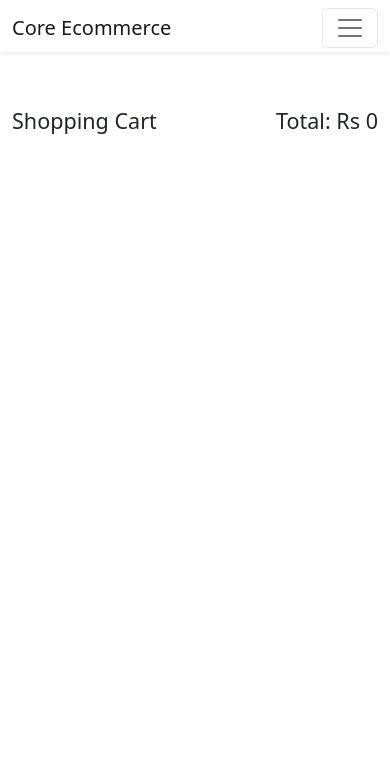
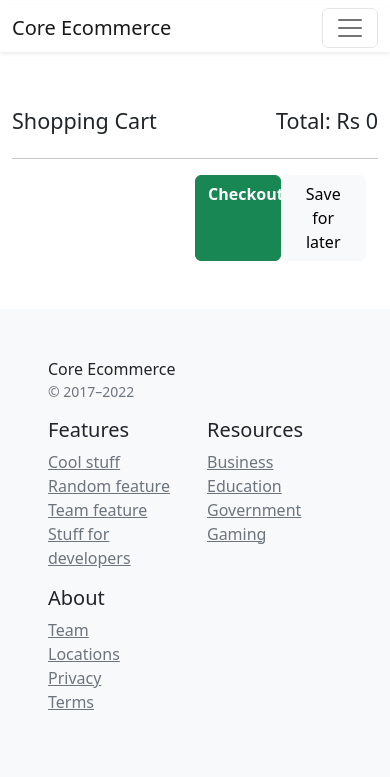
Before and after one commit to AbhinasRegmi/ecommerce, a Django app: page /basket/ in a window 390 px wide. Shown: the top 777 px of the page. Run offline with Django 4.2, Linux system fonts and the light colour scheme; data that the repository does not hold is empty; some libraries are stand-ins or nearby versions.

Commit message:
Styles Refactoring

```diff
--- a/templates/base.html
+++ b/templates/base.html
@@ -15,6 +15,11 @@
       integrity="sha384-Zenh87qX5JnK2Jl0vWa8Ck2rdkQ2Bzep5IDxbcnCeuOxjzrPF/et3URy9Bv1WTRi"
       crossorigin="anonymous"
     />
+
+
+    <script src="https://cdn.jsdelivr.net/npm/popper.js@1.12.9/dist/umd/popper.min.js" integrity="sha384-ApNbgh9B+Y1QKtv3Rn7W3mgPxhU9K/ScQsAP7hUibX39j7fakFPskvXusvfa0b4Q" crossorigin="anonymous"></script>
+    <script src="https://code.jquery.com/jquery-3.2.1.slim.min.js" integrity="sha384-KJ3o2DKtIkvYIK3UENzmM7KCkRr/rE9/Qpg6aAZGJwFDMVNA/GpGFF93hXpG5KkN" crossorigin="anonymous"></script>
+    <script src="https://cdn.jsdelivr.net/npm/bootstrap@4.0.0/dist/js/bootstrap.min.js" integrity="sha384-JZR6Spejh4U02d8jOt6vLEHfe/JQGiRRSQQxSfFWpi1MquVdAyjUar5+76PVCmYl" crossorigin="anonymous"></script>
 
     <!-- for additional style files -->
     {% block styles %} {% endblock %}
@@ -37,12 +42,12 @@
         >
           <span class="navbar-toggler-icon"></span>
         </button>
+
         <div class="collapse navbar-collapse" id="navbarSupportedContent">
           <ul class="navbar-nav me-auto mb-2 mb-lg-0">
             <li class="nav-item dropdown">
               <a
                 class="nav-link dropdown-toggle"
-                href="#"
                 role="button"
                 data-bs-toggle="dropdown"
                 aria-expanded="false"
@@ -73,6 +78,44 @@
               <button class="btn btn-outline-success" type="submit">Search</button>
             </form> -->
 
+            {% if user.is_authenticated %}
+            <a
+            href="#loout"
+            type="button"
+            role="button"
+            class="btn btn-outline-dark pb-1 mx-1">
+
+            <div>
+              Logout
+          </div>
+           </a>
+            {% else %}
+            <a
+             href="#login"
+             type="button"
+             role="button"
+             class="btn btn-outline-dark pb-1 mx-1">
+
+             <div>
+              Login
+          </div>
+            </a>
+            {% endif %}
+
+            <a
+             href="#account"
+             type="button"
+             role="button"
+             class="btn btn-outline-dark pb-1 mx-1">
+
+             <div>
+              <svg xmlns="http://www.w3.org/2000/svg" width="22" height="22" fill="currentColor"
+                  class="bi bi-person" viewBox="0 0 16 16">
+                  <path
+                      d="M8 8a3 3 0 1 0 0-6 3 3 0 0 0 0 6zm2-3a2 2 0 1 1-4 0 2 2 0 0 1 4 0zm4 8c0 1-1 1-1 1H3s-1 0-1-1 1-4 6-4 6 3 6 4zm-1-.004c-.001-.246-.154-.986-.832-1.664C11.516 10.68 10.289 10 8 10c-2.29 0-3.516.68-4.168 1.332-.678.678-.83 1.418-.832 1.664h10z" />
+              </svg>
+          </div>
+            </a>
           <a
             type="button"
             role="button"
@@ -107,9 +150,47 @@
     <!-- override this in other templates -->
     {% block content %} {% endblock %}
 
-    <script src="https://code.jquery.com/jquery-3.2.1.slim.min.js" integrity="sha384-KJ3o2DKtIkvYIK3UENzmM7KCkRr/rE9/Qpg6aAZGJwFDMVNA/GpGFF93hXpG5KkN" crossorigin="anonymous"></script>
-    <script src="https://cdn.jsdelivr.net/npm/popper.js@1.12.9/dist/umd/popper.min.js" integrity="sha384-ApNbgh9B+Y1QKtv3Rn7W3mgPxhU9K/ScQsAP7hUibX39j7fakFPskvXusvfa0b4Q" crossorigin="anonymous"></script>
-    <script src="https://cdn.jsdelivr.net/npm/bootstrap@4.0.0/dist/js/bootstrap.min.js" integrity="sha384-JZR6Spejh4U02d8jOt6vLEHfe/JQGiRRSQQxSfFWpi1MquVdAyjUar5+76PVCmYl" crossorigin="anonymous"></script>
+
+
+
+    <!-- your footer here -->
+
+
+<footer class="container-fluid py-5 bg-light px-5 mt-5">
+  <div class="row">
+    <div class="col-12 col-md">
+      Core Ecommerce
+      <small class="d-block mb-3 text-muted">&copy; 2017–2022</small>
+    </div>
+    <div class="col-6 col-md">
+      <h5>Features</h5>
+      <ul class="list-unstyled text-small">
+        <li><a class="link-secondary" href="#">Cool stuff</a></li>
+        <li><a class="link-secondary" href="#">Random feature</a></li>
+        <li><a class="link-secondary" href="#">Team feature</a></li>
+        <li><a class="link-secondary" href="#">Stuff for developers</a></li>
+      </ul>
+    </div>
+    <div class="col-6 col-md">
+      <h5>Resources</h5>
+      <ul class="list-unstyled text-small">
+        <li><a class="link-secondary" href="#">Business</a></li>
+        <li><a class="link-secondary" href="#">Education</a></li>
+        <li><a class="link-secondary" href="#">Government</a></li>
+        <li><a class="link-secondary" href="#">Gaming</a></li>
+      </ul>
+    </div>
+    <div class="col-6 col-md">
+      <h5>About</h5>
+      <ul class="list-unstyled text-small">
+        <li><a class="link-secondary" href="#">Team</a></li>
+        <li><a class="link-secondary" href="#">Locations</a></li>
+        <li><a class="link-secondary" href="#">Privacy</a></li>
+        <li><a class="link-secondary" href="#">Terms</a></li>
+      </ul>
+    </div>
+  </div>
+</footer>
 
     <!-- for additional js scripts -->
     {% block scripts %} {% endblock %}
--- a/templates/basket/basket-sum-view.html
+++ b/templates/basket/basket-sum-view.html
@@ -17,6 +17,16 @@ Cart
                 <span id="total_price">Total: Rs {{basket.getTotalPrice}}</span>
             </div>
         </div>
+        <hr />
+        <div class="row">
+          <div class="col-6">
+            <div></div>
+          </div>
+        <div class="col-6 row">
+            <a role="button" href="" class="btn btn-success fw-bold col-6" type="button">Checkout</a>
+            <button class="btn btn-light col-6" type="button">Save for later</button>
+        </div>
+        </div>
 
         {% for item in basket %}
 
@@ -27,21 +37,21 @@ Cart
                   <div class="row g-3 bg-light py-1">
                     <div class="col-md-5 col-lg-5 order-md-first bg-light">
                       <img
-                        class="img-fluid mx-auto d-block width=100"
+                        class="img-fluid mx-auto d-block"
                         loading="lazy"
-
                         src="{{ product.image.url }}"
                         alt="{{product.slug}}"
+                        style="max-height:200px;max-width: 300px;"
                       />
                     </div>
                     <div class="col-md-7 col-lg-7 ps-md-3 ps-lg-5">
                       <h1 class="mb-0 h4">{{ product.title }}</h1>
-                      <p><span class="lead">{{ product.author }}</span> (Author)</p>
+                      <p><span class="lead">{{ product.author }}</span> (Merchant)</p>
 
                       <div class="border">
                         <div class="col border-bottom">
                           <div class="row p-3">
-                            <div class="col-6">Hardback</div>
+                            <div class="col-6">Digital</div>
                             <div class="col-6 text-end">
                                 <span>Unit </span>
                               <span>Rs.{{ item.price }}</span>
--- a/templates/store/category-view.html
+++ b/templates/store/category-view.html
@@ -16,9 +16,9 @@
       <div class="row">
 
         {% for product in product_list%}
-            <div class="col-md-4">
+            <div class="col-md-3 col-sm-4">
             <div class="card mb-4 box-shadow">
-                <img class="card-img-top" src="{{ product.image.url }}" alt="Card image cap">
+                <img class="card-img-top" style="max-height:300px;max-width: 300px;" src="{{ product.image.url }}" alt="Card image cap">
                 <div class="card-body">
                 <p class="card-text">{{product.title}}</p>
                 <div class="d-flex justify-content-between align-items-center">
--- a/templates/store/product-view.html
+++ b/templates/store/product-view.html
@@ -17,17 +17,18 @@
           loading="lazy"
           src="{{ product.image.url }}"
           alt="{{product.slug}}"
+          style="max-height:300px;max-width: 300px;"
         />
       </div>
       <div class="col-md-7 col-lg-7 ps-md-3 ps-lg-5">
         <h1 class="mb-0 h4">{{ product.title }}</h1>
-        <p><span class="lead">{{ product.author }}</span> (Author)</p>
+        <p><span class="lead">{{ product.author }}</span> (Merchant)</p>
         <p>{{ product.description }}</p>
 
         <div class="border">
           <div class="col border-bottom">
             <div class="row p-3">
-              <div class="col-6">Hardback</div>
+              <div class="col-6">Digital</div>
               <div class="col-6 text-end">
                 <span class="h4 fw-bold">Rs. {{ product.price }}</span>
               </div>
```
Also changed, not shown: templates/store/home-view.html (+7 -5 lines).
